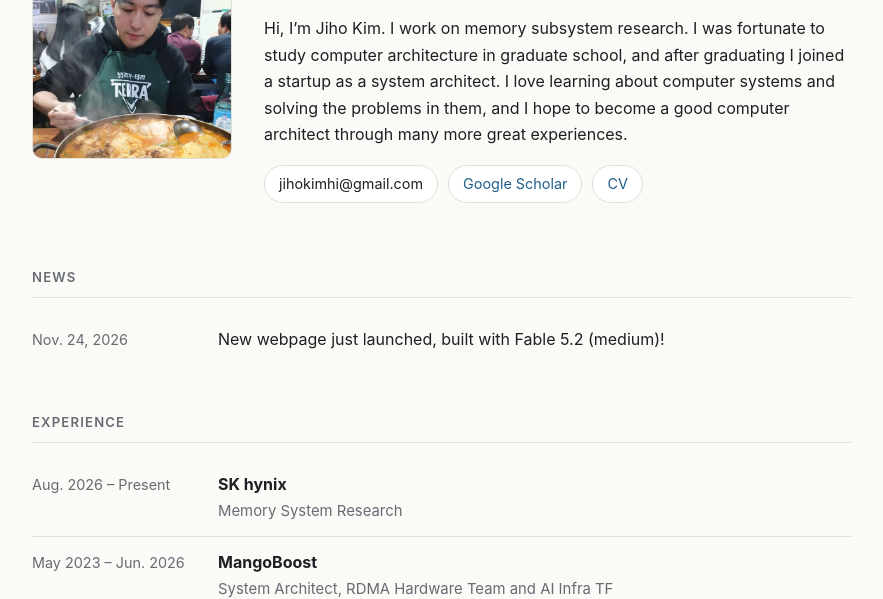
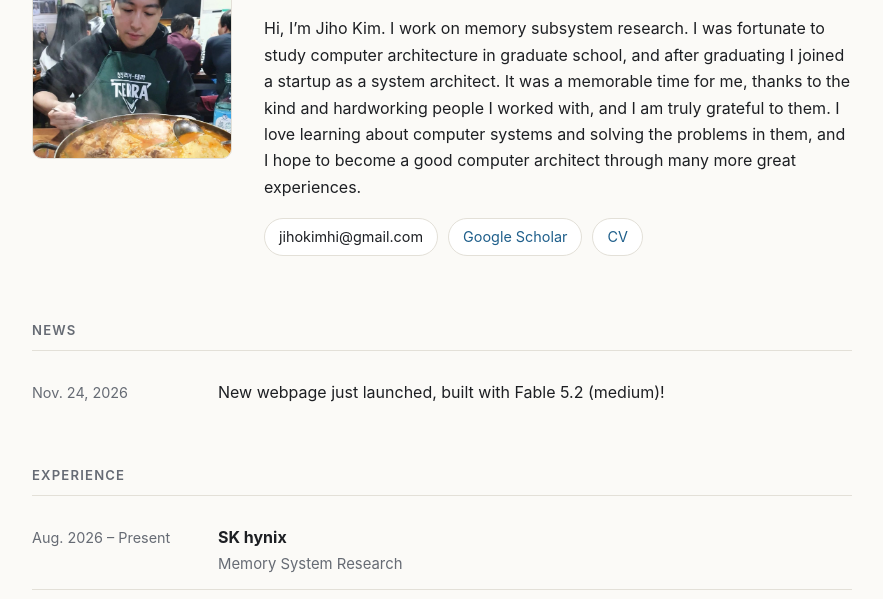
Before and after one commit to jihokim-172/jihokim-172.github.io, a plain HTML site: page index.html in a window 1280 px wide. Shown: the part 147-746 px from the top of the page, without its empty margins (198-1081 px from the left). Drawn offline with Linux system fonts and the light colour scheme.

Commit message:
Home: add a line about the startup years to the self-introduction
Co-Authored-By: Claude Fable 5.2 <noreply@anthropic.com>
Claude-Session: https://claude.ai/code/session_015qEB8QLMhQKwJbdXKvRuaZ

```diff
--- a/index.html
+++ b/index.html
@@ -27,7 +27,7 @@
         <img src="assets/profile.jpg" alt="Jiho Kim" width="200" height="200">      </figure>
       <div>
         <h1>Jiho Kim</h1>
-        <p style="margin-top:18px">Hi, I’m Jiho Kim. I work on memory subsystem research. I was fortunate to study computer architecture in graduate school, and after graduating I joined a startup as a system architect. I love learning about computer systems and solving the problems in them, and I hope to become a good computer architect through many more great experiences.</p>
+        <p style="margin-top:18px">Hi, I’m Jiho Kim. I work on memory subsystem research. I was fortunate to study computer architecture in graduate school, and after graduating I joined a startup as a system architect. It was a memorable time for me, thanks to the kind and hardworking people I worked with, and I am truly grateful to them. I love learning about computer systems and solving the problems in them, and I hope to become a good computer architect through many more great experiences.</p>
 
         <ul class="links">
           <li><span>jihokimhi@gmail.com</span></li>
```
